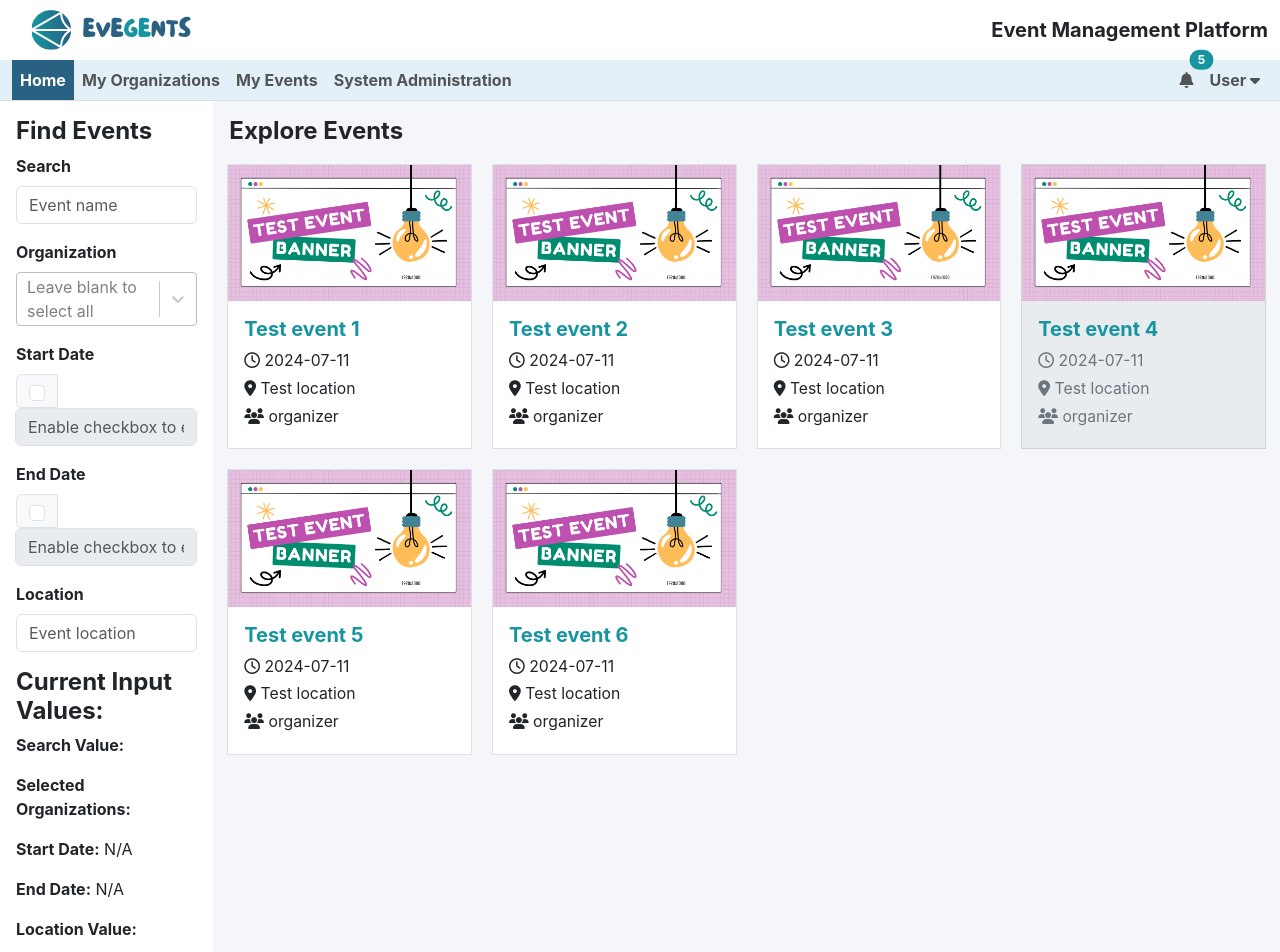
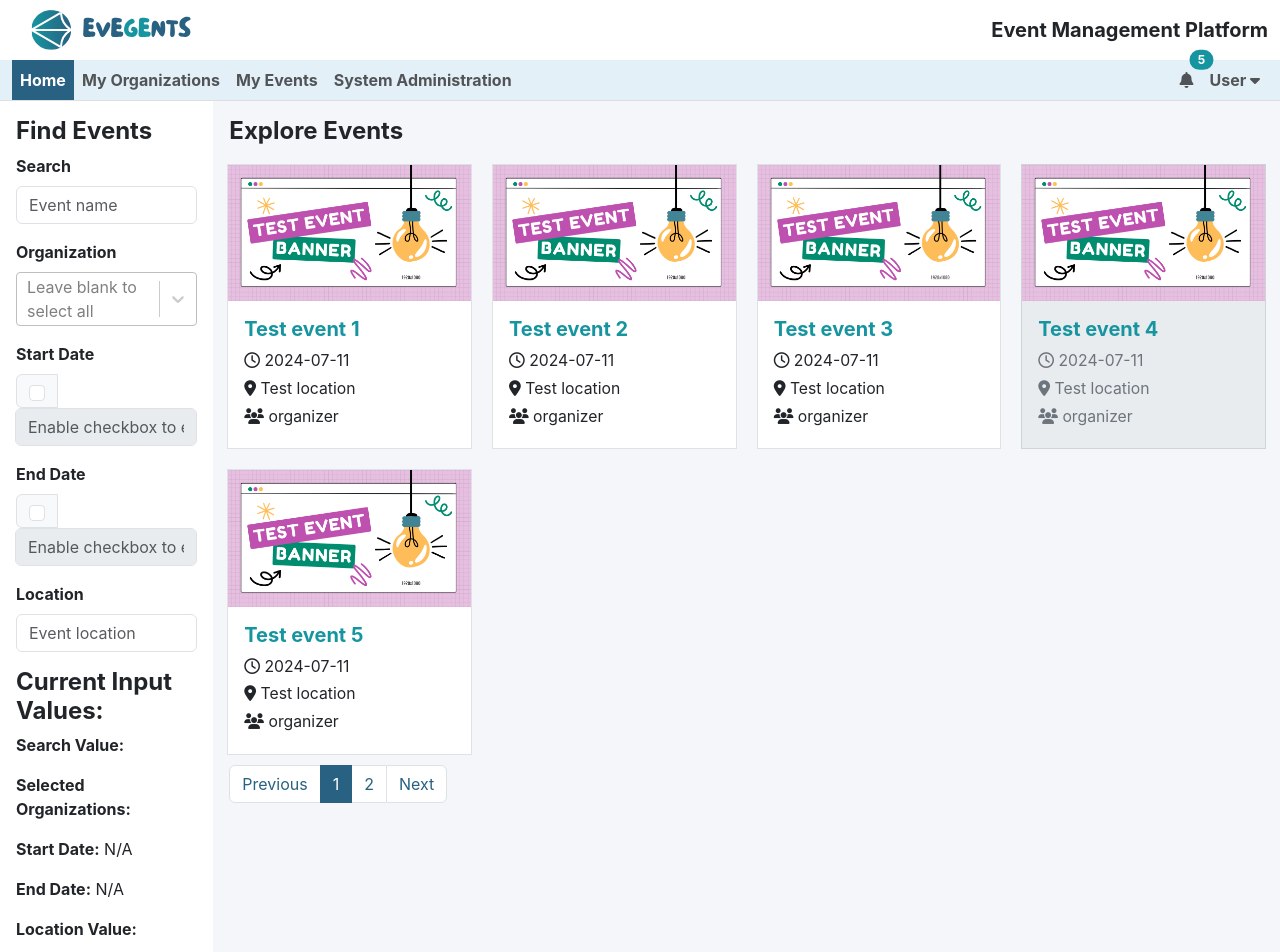
Before and after one commit to eveGEnts/Go-Headless, a React (Create React App) app: page / in a window 1280 px wide. Shown: the top 952 px of the page. Built offline with nearby package versions, Linux system fonts and the light colour scheme.

Commit message:
pagination

```diff
--- a/package.json
+++ b/package.json
@@ -14,6 +14,7 @@
     "react": "^18.3.1",
     "react-datepicker": "^7.3.0",
     "react-dom": "^18.3.1",
+    "react-paginate": "^8.2.0",
     "react-router-dom": "^6.24.1",
     "react-scripts": "5.0.1",
     "react-select": "^5.8.0",
--- a/src/components/EventList/EventList.js
+++ b/src/components/EventList/EventList.js
@@ -1,23 +1,23 @@
-import React from 'react';
+import React, { useState } from 'react';
 import EventItem from '../EventItem/EventItem';
-import TestBanner from '../../assets/images/test.png';
+import eventData from '../../services/eventData';
 
 function EventList() {
-    const events = [
-        { id: 1, banner: TestBanner, name: 'Test event 1',location: 'Test location', time: '2024-07-11', enabled: true, organizer: 'organizer'},
-        { id: 2, banner: TestBanner, name: 'Test event 2',location: 'Test location', time: '2024-07-11', enabled: true, organizer: 'organizer'},
-        { id: 3, banner: TestBanner, name: 'Test event 3',location: 'Test location', time: '2024-07-11', enabled: true, organizer: 'organizer'},
-        { id: 4, banner: TestBanner, name: 'Test event 4',location: 'Test location', time: '2024-07-11', enabled: false, organizer: 'organizer'},
-        { id: 5, banner: TestBanner, name: 'Test event 5',location: 'Test location', time: '2024-07-11', enabled: true, organizer: 'organizer'},
-        { id: 6, banner: TestBanner, name: 'Test event 6',location: 'Test location', time: '2024-07-11', enabled: true, organizer: 'organizer'},
-    ];
+    const [currentPage, setCurrentPage] = useState(1);
+    const [eventsPerPage] = useState(5);
+
+    const pageCount = Math.ceil(eventData.length / eventsPerPage);
+    const lastEventIndex = currentPage * eventsPerPage;
+    const firstEventIndex = lastEventIndex - eventsPerPage;
+    const currentEvents = eventData.slice(firstEventIndex, lastEventIndex);
+
+    const paginate = (pageNumber) => setCurrentPage(pageNumber);
 
     return (
         <div className="col-xl-10 col-lg-9 col-md-8 p-3">
-
             <h4 className='fw-bold'>Explore Events</h4>
             <div className="row">
-                {events.map(event => (
+                {currentEvents.map(event => (
                     <div key={event.id} className="col-xl-3 col-lg-4 col-sm-6 menu-col">
                         <EventItem
                             banner={event.banner}
@@ -30,6 +30,23 @@ function EventList() {
                     </div>
                 ))}
             </div>
+            <nav>
+                <ul className="pagination">
+                    <li className="page-item" onClick={() => paginate(currentPage - 1)} disabled={currentPage === 1}>
+                        <a className="page-link" href="#!">Previous</a>
+                    </li>
+                    {Array.from({ length: pageCount }, (_, index) => (
+                        <li key={index + 1} className={`page-item ${currentPage === index + 1 ? "active" : ""}`}>
+                            <a className="page-link" href="#!" onClick={() => paginate(index + 1)}>
+                                {index + 1}
+                            </a>
+                        </li>
+                    ))}
+                    <li className="page-item" onClick={() => paginate(currentPage + 1)} disabled={currentPage === pageCount}>
+                        <a className="page-link" href="#!">Next</a>
+                    </li>
+                </ul>
+            </nav>
         </div>
     );
 }
--- /dev/null
+++ b/src/services/eventData.js
@@ -0,0 +1,13 @@
+import TestBanner from '../assets/images/test.png';
+
+
+const events = [
+    { id: 1, banner: TestBanner, name: 'Test event 1',location: 'Test location', time: '2024-07-11', enabled: true, organizer: 'organizer'},
+    { id: 2, banner: TestBanner, name: 'Test event 2',location: 'Test location', time: '2024-07-11', enabled: true, organizer: 'organizer'},
+    { id: 3, banner: TestBanner, name: 'Test event 3',location: 'Test location', time: '2024-07-11', enabled: true, organizer: 'organizer'},
+    { id: 4, banner: TestBanner, name: 'Test event 4',location: 'Test location', time: '2024-07-11', enabled: false, organizer: 'organizer'},
+    { id: 5, banner: TestBanner, name: 'Test event 5',location: 'Test location', time: '2024-07-11', enabled: true, organizer: 'organizer'},
+    { id: 6, banner: TestBanner, name: 'Test event 6',location: 'Test location', time: '2024-07-11', enabled: true, organizer: 'organizer'},
+];
+
+export default events;
```
Also changed, not shown: 2 other files (tests, documents, lock files or other folders).
